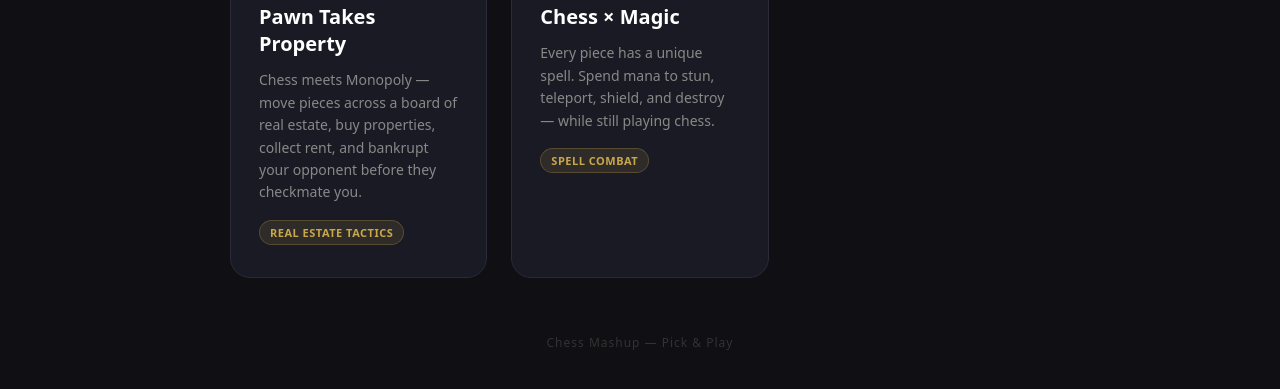
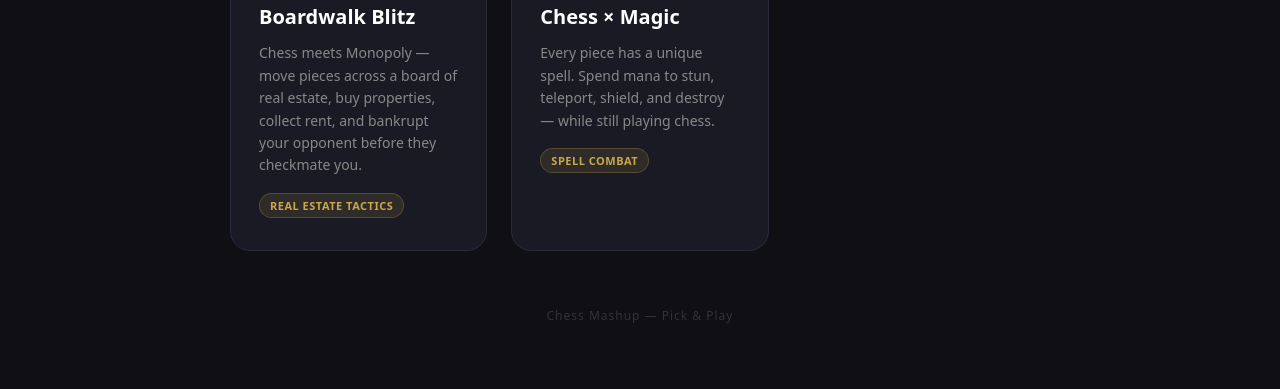
Before and after one commit to djk321/my-page, a plain HTML site: page chess-mashup/index.html in a window 1280 px wide. Shown: the part 647-1036 px from the top of the page. After the commit the page ends 1011 px from the top, so only its background shows below. Drawn offline with Linux system fonts and the light colour scheme.

Commit message:
renamed to Boardwalk Blitz

```diff
--- a/chess-mashup/index.html
+++ b/chess-mashup/index.html
@@ -152,9 +152,9 @@
       <span class="card-tag">Candy Strategy</span>
     </a>
 
-    <a class="card" href="pawn-takes-property.html">
+    <a class="card" href="boardwalk-blitz.html">
       <div class="card-icon">🏠</div>
-      <div class="card-title">Pawn Takes Property</div>
+      <div class="card-title">Boardwalk Blitz</div>
       <div class="card-desc">Chess meets Monopoly — move pieces across a board of real estate, buy properties, collect rent, and bankrupt your opponent before they checkmate you.</div>
       <span class="card-tag">Real Estate Tactics</span>
     </a>
```
Also changed, not shown: chess-mashup/boardwalk-blitz.html (renamed from chess-mashup/pawn-takes-property.html, +4 -4 lines).
